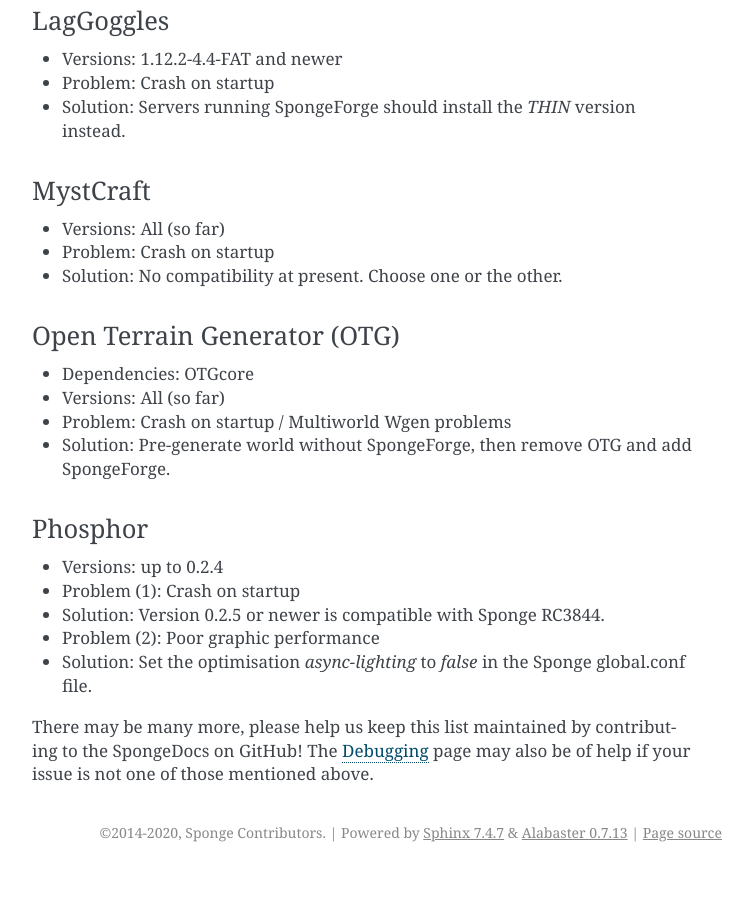
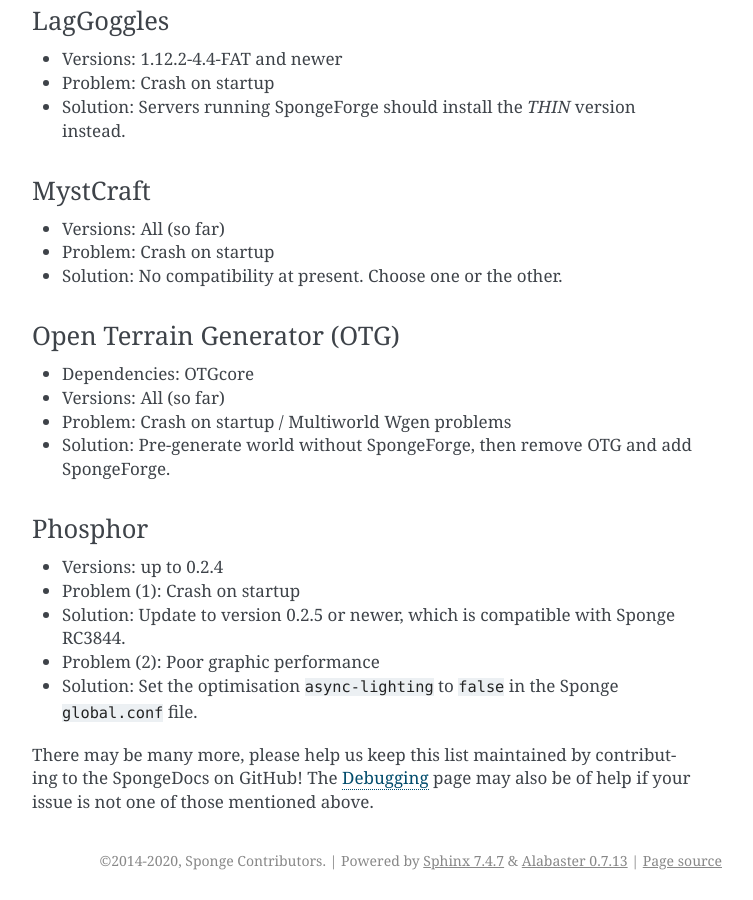
Before and after one commit to SpongePowered/SpongeDocs, a Sphinx documentation site: the page built from source/server/spongineer/incompatible.rst, in a window 1280 px wide and 900 px high, scrolled down 1571 px. Shown: the whole window, without its empty margins (388-1141 px from the left). Built offline with Sphinx 7.4.7, drawn with Linux system fonts in a browser that asks for light colours; pages that are not in the unit, such as notebooks, are missing from menus; before the commit the page ends 2443 px from its top, so only the background shows below that.

Commit message:
Fix backticks

```diff
--- a/source/server/spongineer/incompatible.rst
+++ b/source/server/spongineer/incompatible.rst
@@ -81,9 +81,9 @@
 ~~~~~~~~
 - Versions: up to 0.2.4
 - Problem (1): Crash on startup
-- Solution: Version 0.2.5 or newer is compatible with Sponge RC3844.
+- Solution: Update to version 0.2.5 or newer, which is compatible with Sponge RC3844.
 - Problem (2): Poor graphic performance
-- Solution: Set the optimisation `async-lighting` to `false` in the Sponge global.conf file.
+- Solution: Set the optimisation ``async-lighting`` to ``false`` in the Sponge ``global.conf`` file.
 
 There may be many more, please help us keep this list maintained by contributing to the SpongeDocs on GitHub!
 The :doc:`debugging` page may also be of help if your issue is not one of those mentioned above.
```
